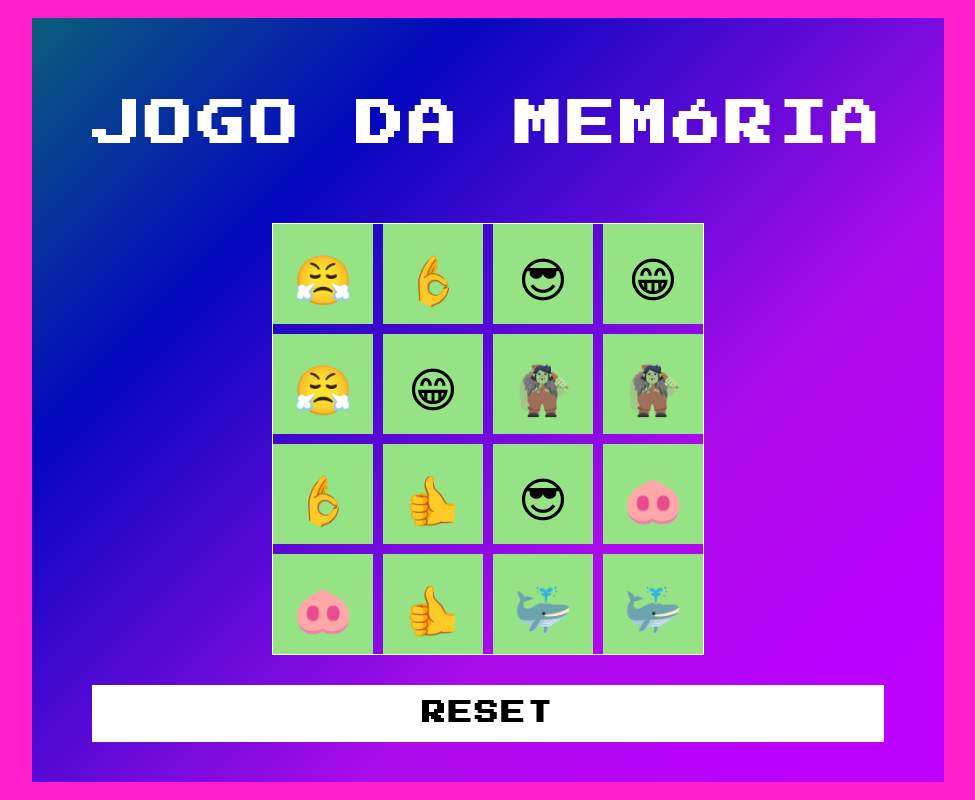
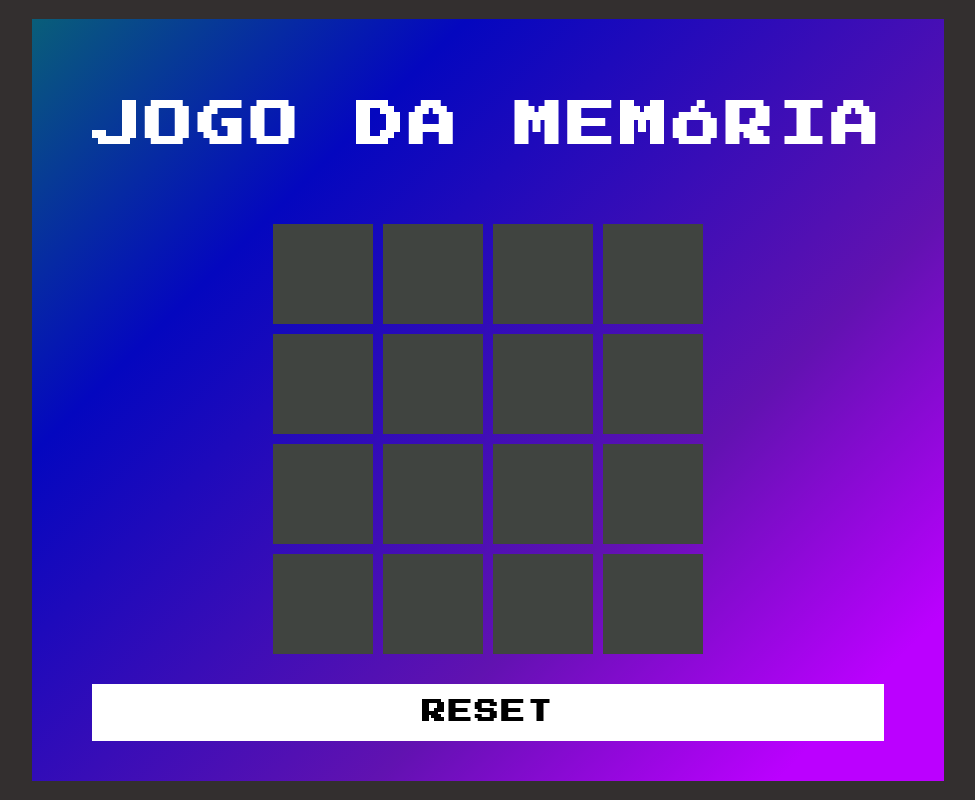
Before and after one commit to HugoCSouza/jogo-da-memoria, a plain HTML site: page index.html in a window 1280 px wide. Shown: the whole page, without its empty margins (152-1127 px from the left). Drawn offline with Linux system fonts and the light colour scheme.

Commit message:
Correção do Bug CSS e Finalização do projeto.

```diff
--- a/src/styles/main.css
+++ b/src/styles/main.css
@@ -1,21 +1,23 @@
-/* Importações de arquivos e fontes */
+/* Estilos Globais */
+
 @import 'reset.css';
 @import url('https://fonts.googleapis.com/css2?family=Press+Start+2P&family=Raleway:ital,wght@0,100;0,200;0,300;0,400;0,500;0,600;0,700;0,800;0,900;1,100;1,200;1,300;1,400;1,500;1,600;1,700;1,800;1,900&display=swap');
 
+/* Estilos do Corpo */
 
-
-/* Começo do CSS*/
-body{
+body {
     font-family: 'Press Start 2P', cursive;
     display: flex;
     justify-content: center;
     align-items: center;
     min-height: 100vh;
-    background: #fc1fca;
+    background: #332f2f;
     user-select: none;
 }
 
-.container{
+/* Estilos do Contêiner Principal */
+
+.container {
     position: relative;
     display: flex;
     flex-direction: column;
@@ -23,21 +25,25 @@ body{
     align-items: center;
     gap: 30px;
     background: linear-gradient(135deg,
-                                rgba(9,94,121,1) 0%,
-                                rgba(4,7,191,1) 26%,
-                                rgba(125,0,255,0.6235827664399093) 66%,
-                                rgba(187,0,255,1) 90%);
+            rgba(9, 94, 121, 1) 0%,
+            rgba(4, 7, 191, 1) 26%,
+            rgba(125, 0, 255, 0.6235827664399093) 66%,
+            rgba(187, 0, 255, 1) 90%);
     padding: 40px 60px;
 }
 
-h2{
+/* Estilos para Títulos */
+
+h2 {
     font-size: 3em;
     color: #fff;
     text-transform: uppercase;
     letter-spacing: 0.1em;
 }
 
-.reset{
+/* Estilos para Botão de Reset */
+
+.reset {
     width: 100%;
     padding: 15px 20px;
     color: #000;
@@ -50,15 +56,16 @@ h2{
     font-weight: 600;
 }
 
-.reset:focus{
+.reset:focus {
     color: #e385a1;
     background-color: #95e385;
 }
 
-.game{
+/* Estilos para o Jogo */
+
+.game {
     width: 430px;
     height: 430px;
-    border: 1px solid #fff;
     display: flex;
     flex-wrap: wrap;
     gap: 10px;
@@ -66,34 +73,36 @@ h2{
     perspective: 500px;
 }
 
-.card{
+/* Estilos para Cartas */
+
+.card {
     position: relative;
     width: 100px;
     height: 100px;
     display: flex;
     align-items: center;
     justify-content: center;
-    background-color: #95e385;
+    background-color: #e6ece5;
     font-size: 3em;
-    transform: rotateY(180deg);
-    transition: 0.5s;
+    transform: rotateY(0deg);
+    transition: 0.25s;
 }
 
-.card::after{
+.card::after {
     content: "";
     position: absolute;
     inset: 0;
-    background: #15da30;
-    transition: 0.25s;
-    transform: rotateY(180deg);
+    background: #404440;
+    transition: 0.9s;
+    transform: rotateY(0deg);
+    /* opacity: .9; */
     backface-visibility: hidden;
-
 }
 
-.card.boxOpen{
-    transform: rotateY(0deg);
+.card.boxOpen {
+    transform: rotateY(180deg);
 }
 
-.boxOpen::after, .boxMatch::after{
-    transform: rotateY(1800deg);
-}
+/* .boxOpen::after, .boxMatch::after {
+    transform: rotateY(180deg);
+} */
```
Also changed, not shown: 1 other file.
